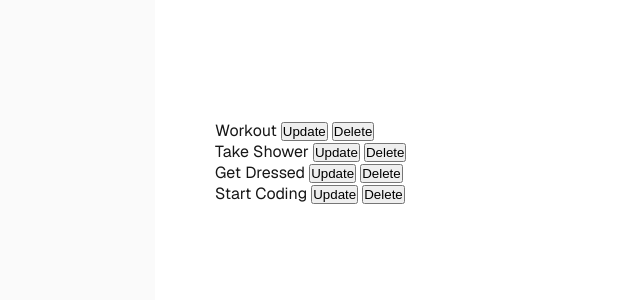
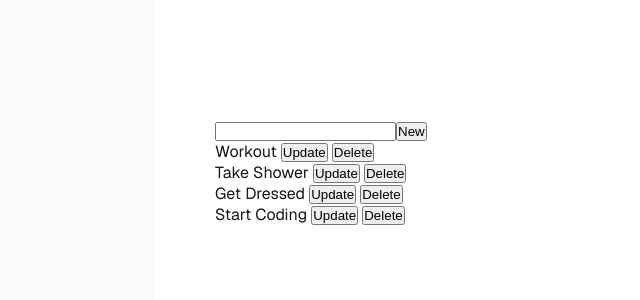
Before and after one commit to Elirus43/frontendWreact, a Next.js app: page / in a window 1280 px wide. Shown: the top 300 px of the page, without its empty margins (85-725 px from the left). Built offline with nearby package versions, Linux system fonts and the light colour scheme.

Commit message:
create tasks and render on UI using onchange logic

```diff
--- a/src/app/components/TodoItems.jsx
+++ b/src/app/components/TodoItems.jsx
@@ -19,11 +19,23 @@ const initialTodos = [
         name: 'Start Coding'
     }
 ];
+let id = 4;
 
+function getNextId ()
+{
+    return id++;
+}
 export default function TodoItems()
 {
+    console.log('TodoItems Render');
     const [todos, setTodos] = useState(initialTodos);
-    console.log('TodoItems Render');
+
+    const [todoTitle, setTodoTitle] = useState('');
+    console.log('Todo Title ', todoTitle);
+
+    const onTitleChange = (event) => {
+        setTodoTitle(event.target.value);
+    }
 
     const onUpdate = (todo) => {
         console.log('Todo Update ', todo);
@@ -31,15 +43,27 @@ export default function TodoItems()
             ...todo,
             name: todo.name + ' Update'
         }
-        setTodos(todos.map(td => td.id == todo.id ? updateTodo : td));
+        setTodos(todos.map(td => td.id === todo.id ? updateTodo : td));
     }
 
     const onDelete = (todo) => {
         console.log('Todo to Delete ',todo);
-        setTodos(todos.filter(td => td.id != todo.id));
+        setTodos(todos.filter(td => td.id !== todo.id));    /* Core Logic Here */
     }
 
+    const onCreate = () => {
+        let id = getNextId();
+        let newTodo = {
+            id,
+            name: todoTitle
+        }
+        setTodoTitle('')
+        setTodos([...todos, newTodo]);
+    }
     return (<div>
+        <input type="text" onChange={onTitleChange} value={todoTitle}  />
+
+        <button type={'button'} onClick={() => onCreate()}>New</button>
         {
             todos.map(todo => <div key = {todo.id}>
                 {todo.name}
```
